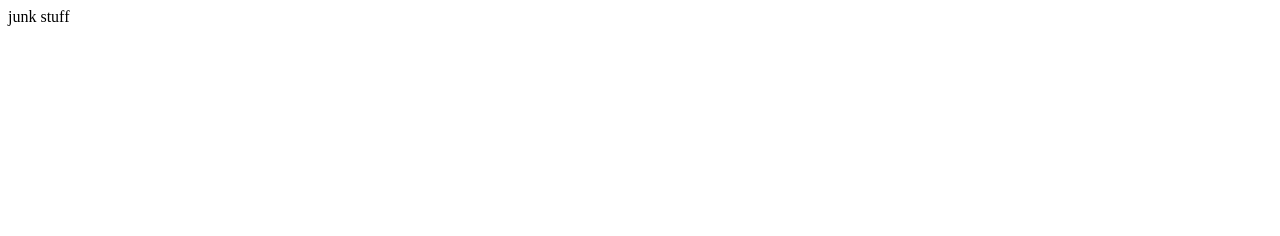
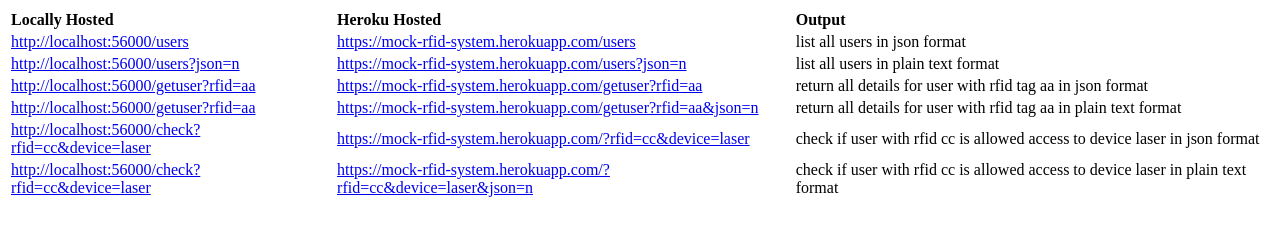
Before and after one commit to smford/mock-rfid-system, a plain HTML site: page index.html in a window 1280 px wide. Drawn offline with Linux system fonts and the light colour scheme.

Commit message:
Add some examples and pretty index.html

```diff
--- a/index.html
+++ b/index.html
@@ -1 +1,41 @@
-junk stuff
+<table class="table table-striped table-bordered">
+<thead>
+<tr>
+<th style="text-align:left">Locally Hosted</th>
+<th style="text-align:left">Heroku Hosted</th>
+<th style="text-align:left">Output</th>
+</tr>
+</thead>
+<tbody>
+<tr>
+<td style="text-align:left"><a href="http://localhost:56000/users">http://localhost:56000/users</a></td>
+<td style="text-align:left"><a href="https://mock-rfid-system.herokuapp.com/users">https://mock-rfid-system.herokuapp.com/users</a></td>
+<td style="text-align:left">list all users in json format</td>
+</tr>
+<tr>
+<td style="text-align:left"><a href="http://localhost:56000/users?json=n">http://localhost:56000/users?json=n</a></td>
+<td style="text-align:left"><a href="https://mock-rfid-system.herokuapp.com/users?json=n">https://mock-rfid-system.herokuapp.com/users?json=n</a></td>
+<td style="text-align:left">list all users in plain text format</td>
+</tr>
+<tr>
+<td style="text-align:left"><a href="http://localhost:56000/getuser?rfid=aa">http://localhost:56000/getuser?rfid=aa</a></td>
+<td style="text-align:left"><a href="https://mock-rfid-system.herokuapp.com/getuser?rfid=aa">https://mock-rfid-system.herokuapp.com/getuser?rfid=aa</a></td>
+<td style="text-align:left">return all details for user with rfid tag aa in json format</td>
+</tr>
+<tr>
+<td style="text-align:left"><a href="http://localhost:56000/getuser?rfid=aa">http://localhost:56000/getuser?rfid=aa</a></td>
+<td style="text-align:left"><a href="https://mock-rfid-system.herokuapp.com/getuser?rfid=aa&amp;json=n">https://mock-rfid-system.herokuapp.com/getuser?rfid=aa&amp;json=n</a></td>
+<td style="text-align:left">return all details for user with rfid tag aa in plain text format</td>
+</tr>
+<tr>
+<td style="text-align:left"><a href="http://localhost:56000/check?rfid=cc&amp;device=laser">http://localhost:56000/check?rfid=cc&amp;device=laser</a></td>
+<td style="text-align:left"><a href="https://mock-rfid-system.herokuapp.com/?rfid=cc&amp;device=laser">https://mock-rfid-system.herokuapp.com/?rfid=cc&amp;device=laser</a></td>
+<td style="text-align:left">check if user with rfid cc is allowed access to device laser in json format</td>
+</tr>
+<tr>
+<td style="text-align:left"><a href="http://localhost:56000/check?rfid=cc&amp;device=laser">http://localhost:56000/check?rfid=cc&amp;device=laser</a></td>
+<td style="text-align:left"><a href="https://mock-rfid-system.herokuapp.com/?rfid=cc&amp;device=laser&amp;json=n">https://mock-rfid-system.herokuapp.com/?rfid=cc&amp;device=laser&amp;json=n</a></td>
+<td style="text-align:left">check if user with rfid cc is allowed access to device laser in plain text format</td>
+</tr>
+</tbody>
+</table>
```
Also changed, not shown: 1 other file.
